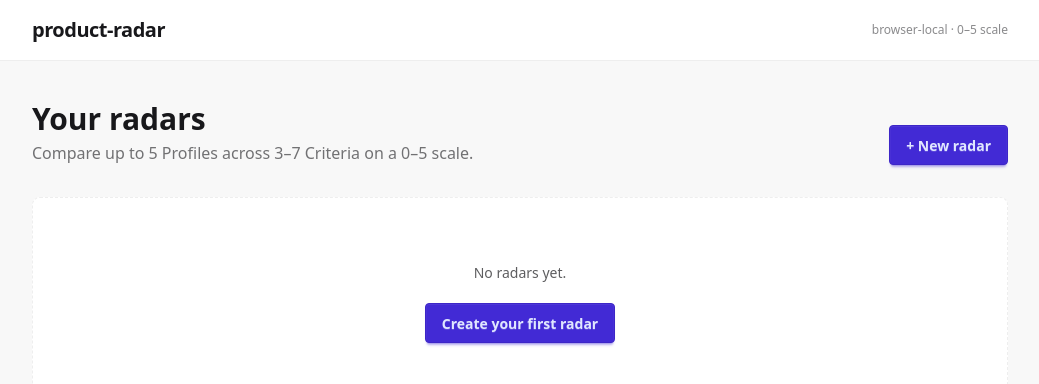
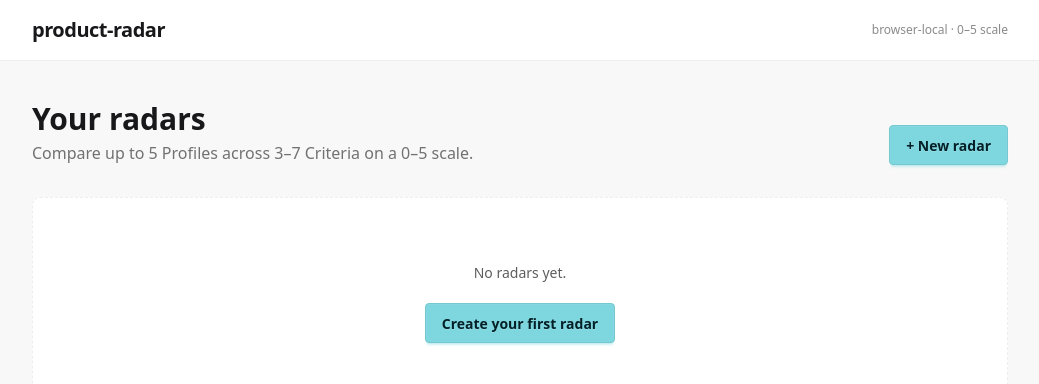
Before and after one commit to theodo-group/product-radar, a Vue app: page / in a window 1280 px wide. Shown: the top 384 px of the page, without its empty margins (120-1159 px from the left). Built offline with nearby package versions, Linux system fonts and the light colour scheme; a small style sheet from the web is missing.

Commit message:
feat: set DaisyUI primary to brand #7ed6df
Extend the built-in 'light' theme via DaisyUI 5's @plugin theme block.
All btn-primary / text-primary / selected-state utilities now use the
brand color across the app.

```diff
--- a/src/style.css
+++ b/src/style.css
@@ -1,6 +1,18 @@
 @import "tailwindcss";
-@plugin "daisyui";
+@plugin "daisyui" {
+  themes: light --default, dark --prefersdark;
+}
+
+@plugin "daisyui/theme" {
+  name: "light";
+  default: true;
+  prefersdark: false;
+  color-scheme: light;
+  --color-primary: #7ed6df;
+  --color-primary-content: #042027;
+}
 
 @theme {
   --font-sans: "Fredoka", ui-sans-serif, system-ui, sans-serif;
+  --color-brand: #7ed6df;
 }
```
